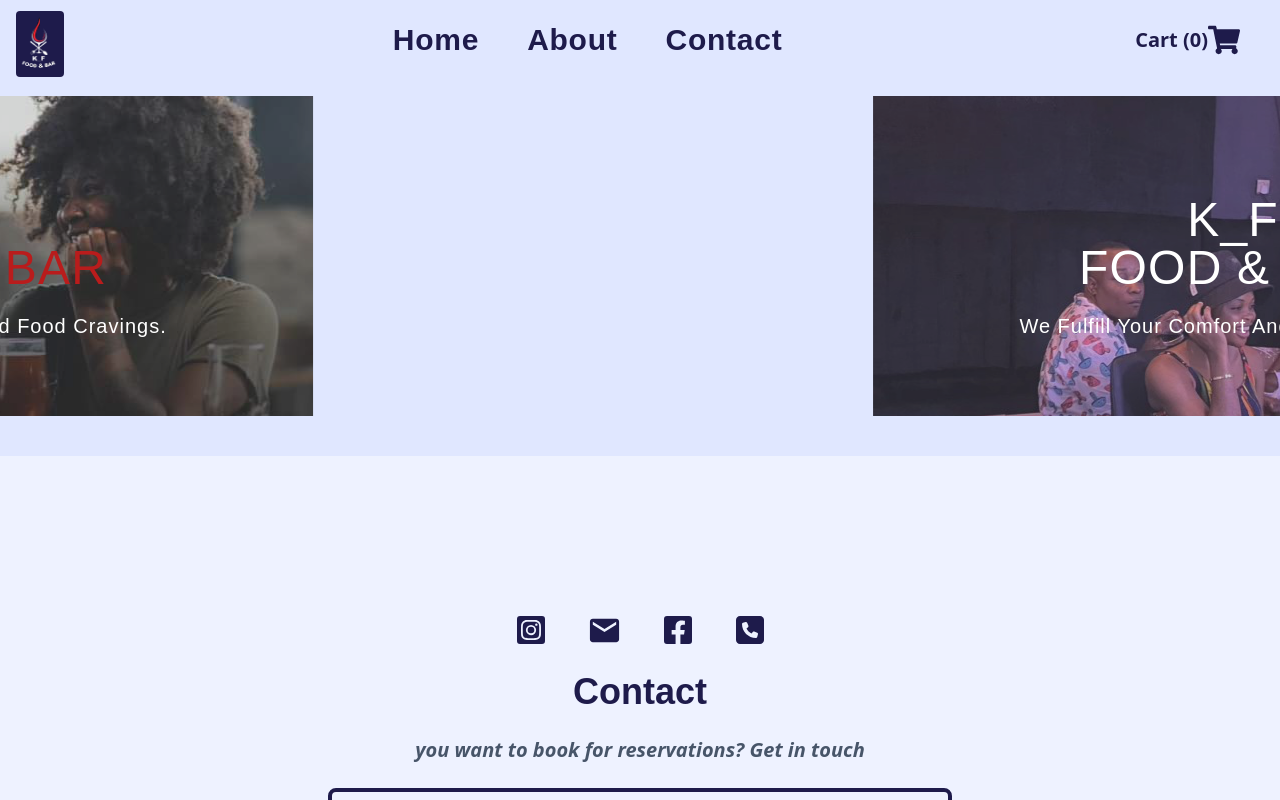
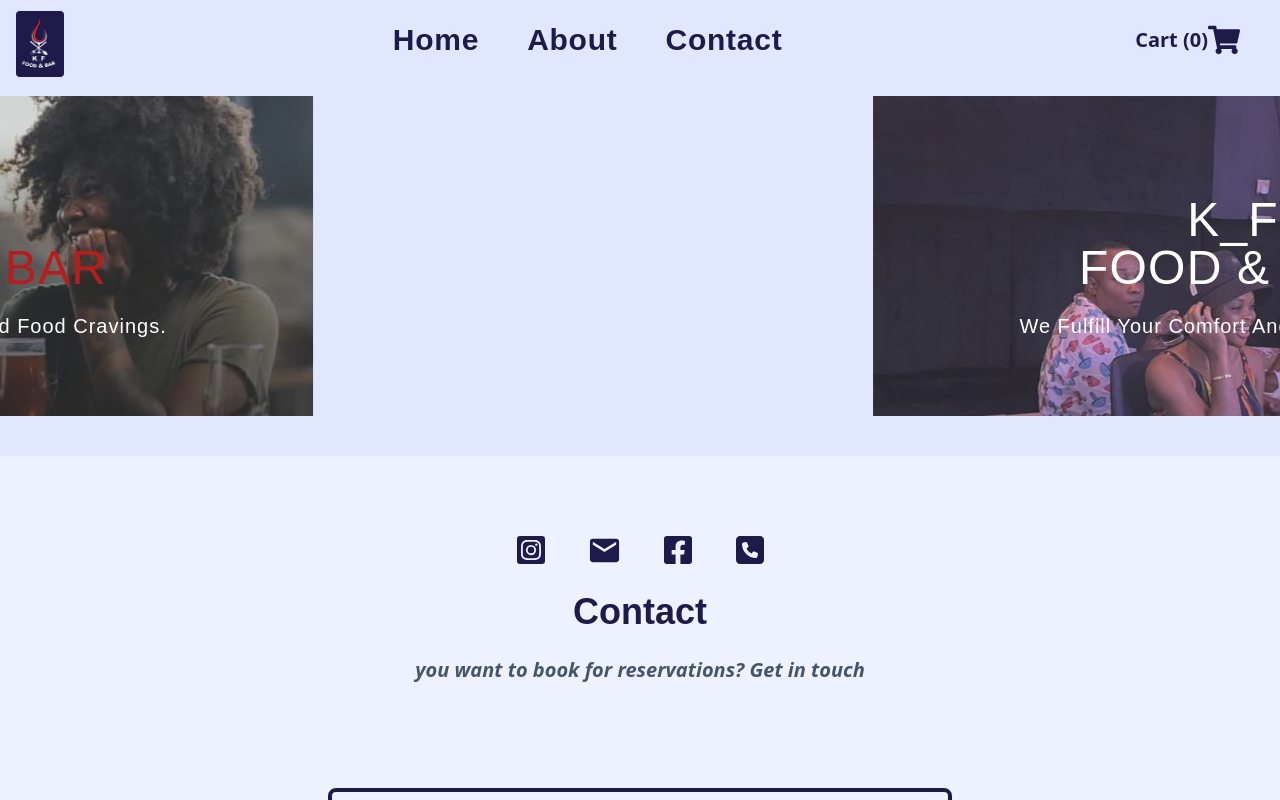
Before and after one commit to EDDYDEV5/kf_bar_and_food, a React (Vite) app: page /contact in a window 1280 px wide. Shown: the top 800 px of the page. Built offline with nearby package versions, Linux system fonts and the light colour scheme; a web font is replaced by a local one.

Commit message:
first commit

```diff
--- a/src/components/Contact.jsx
+++ b/src/components/Contact.jsx
@@ -33,7 +33,7 @@
 
     return (
       <div name="contact" className=' w-full h-screen bg-indigo-50 flex flex-col justify-center px-4'>
-          <div className=' pt-20 flex flex-col  justify-center  max-w-screen-lg mx-auto h-fit'>
+          <div className=' pb-20 flex flex-col  justify-center  max-w-screen-lg mx-auto h-fit'>
 
           <ul className='flex w-full justify-center py-6 items-center text-xl'>
   {socials.map(({id, icons}) => (
```
